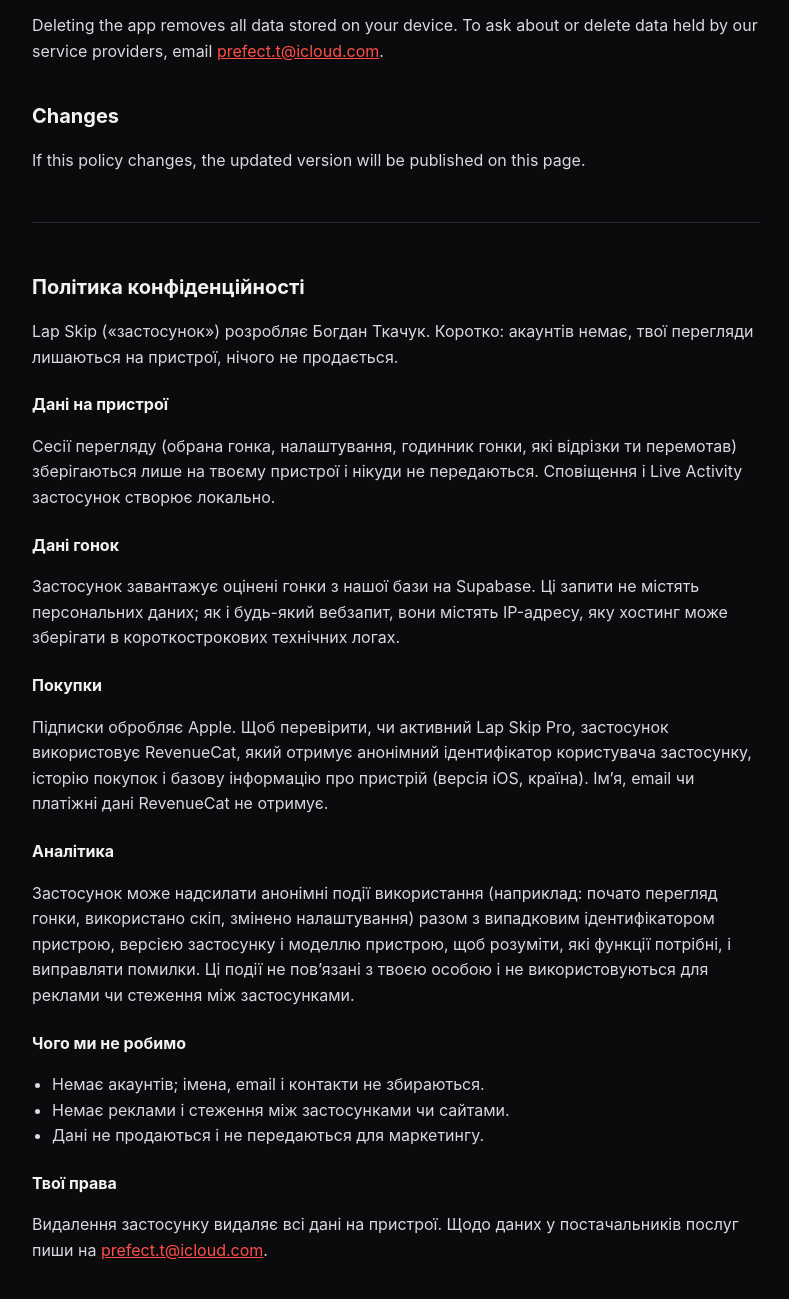
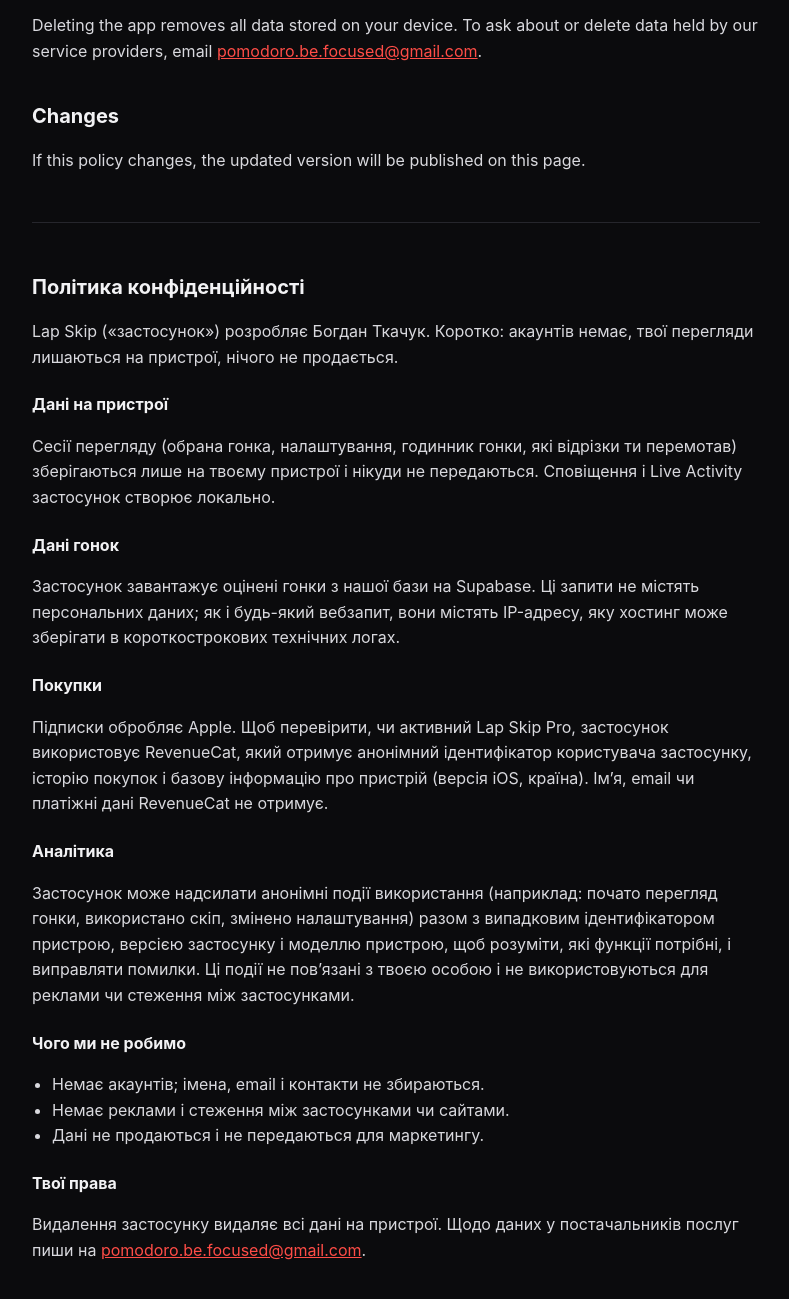
Before and after one commit to Prefect1109/lap-skip-private-policy, a plain HTML site: page index.html in a window 1280 px wide. Shown: the part 1309-2608 px from the top of the page, without its empty margins (244-1033 px from the left). Drawn offline with Linux system fonts and the light colour scheme.

Commit message:
Contact email

```diff
--- a/index.html
+++ b/index.html
@@ -24,7 +24,7 @@ ul{padding-left:20px}
 <body><main>
 <header><div class="logo">LS</div><h1>Privacy Policy</h1></header>
 <p class="muted">Lap Skip · last updated 23 November 2026</p>
-<div class="lang"><a href="#en">English</a><a href="#uk">Українська</a><a href="mailto:prefect.t@icloud.com?subject=Lap%20Skip">Contact</a></div>
+<div class="lang"><a href="#en">English</a><a href="#uk">Українська</a><a href="mailto:pomodoro.be.focused@gmail.com?subject=Lap%20Skip">Contact</a></div>
 
 <section id="en">
 <p>Lap Skip (“the app”) is developed by Bohdan Tkachuk. This policy explains what data the app handles. In short: there are no accounts, your watch sessions stay on your device, and nothing is sold.</p>
@@ -41,7 +41,7 @@ ul{padding-left:20px}
 <h2>Children</h2>
 <p>The app is not directed at children under 13 and does not knowingly collect their data.</p>
 <h2>Your rights</h2>
-<p>Deleting the app removes all data stored on your device. To ask about or delete data held by our service providers, email <a href="mailto:prefect.t@icloud.com?subject=Lap%20Skip%20privacy">prefect.t@icloud.com</a>.</p>
+<p>Deleting the app removes all data stored on your device. To ask about or delete data held by our service providers, email <a href="mailto:pomodoro.be.focused@gmail.com?subject=Lap%20Skip%20privacy">pomodoro.be.focused@gmail.com</a>.</p>
 <h2>Changes</h2>
 <p>If this policy changes, the updated version will be published on this page.</p>
 </section>
@@ -61,6 +61,6 @@ ul{padding-left:20px}
 <h3>Чого ми не робимо</h3>
 <ul><li>Немає акаунтів; імена, email і контакти не збираються.</li><li>Немає реклами і стеження між застосунками чи сайтами.</li><li>Дані не продаються і не передаються для маркетингу.</li></ul>
 <h3>Твої права</h3>
-<p>Видалення застосунку видаляє всі дані на пристрої. Щодо даних у постачальників послуг пиши на <a href="mailto:prefect.t@icloud.com?subject=Lap%20Skip%20privacy">prefect.t@icloud.com</a>.</p>
+<p>Видалення застосунку видаляє всі дані на пристрої. Щодо даних у постачальників послуг пиши на <a href="mailto:pomodoro.be.focused@gmail.com?subject=Lap%20Skip%20privacy">pomodoro.be.focused@gmail.com</a>.</p>
 </section>
 </main></body></html>
```
